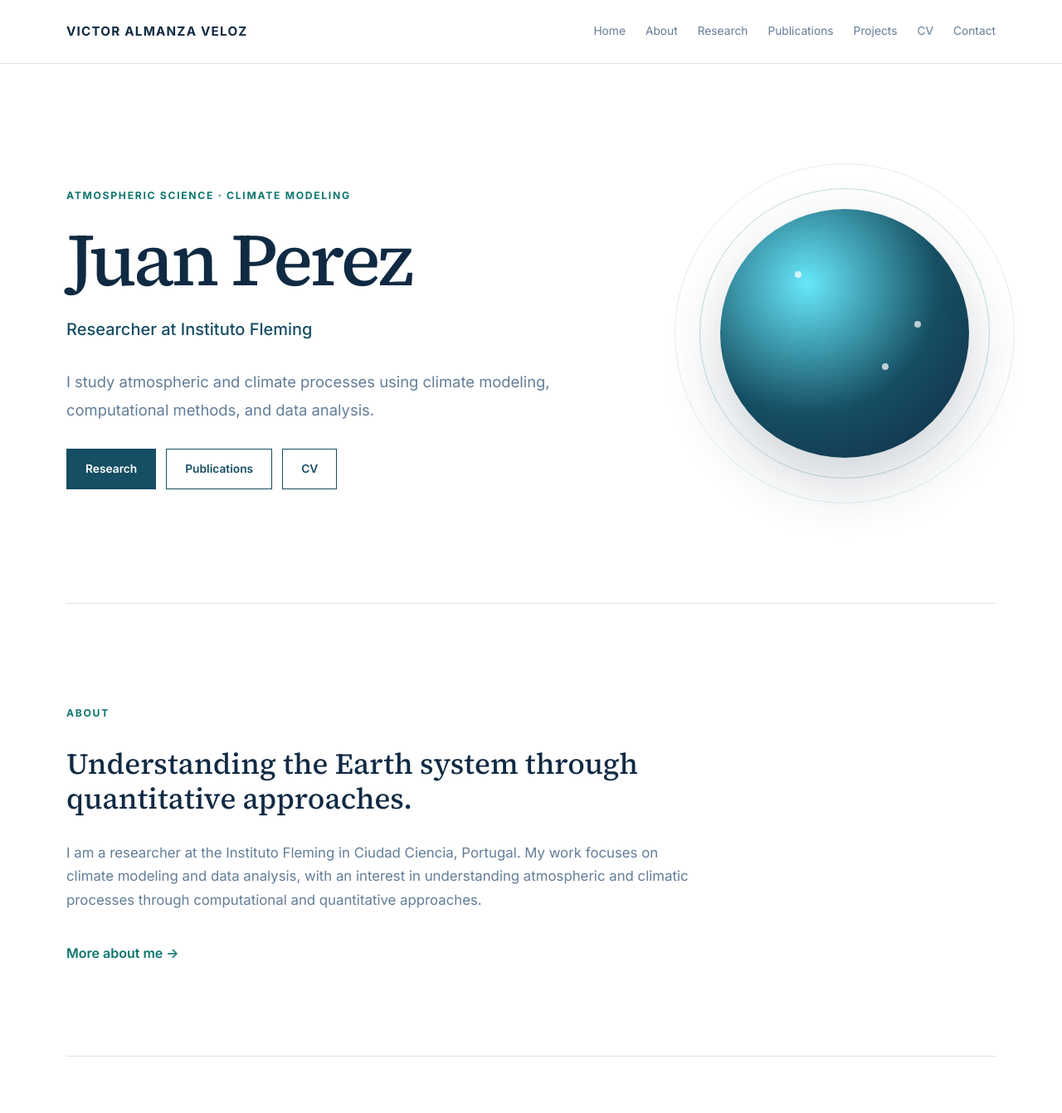
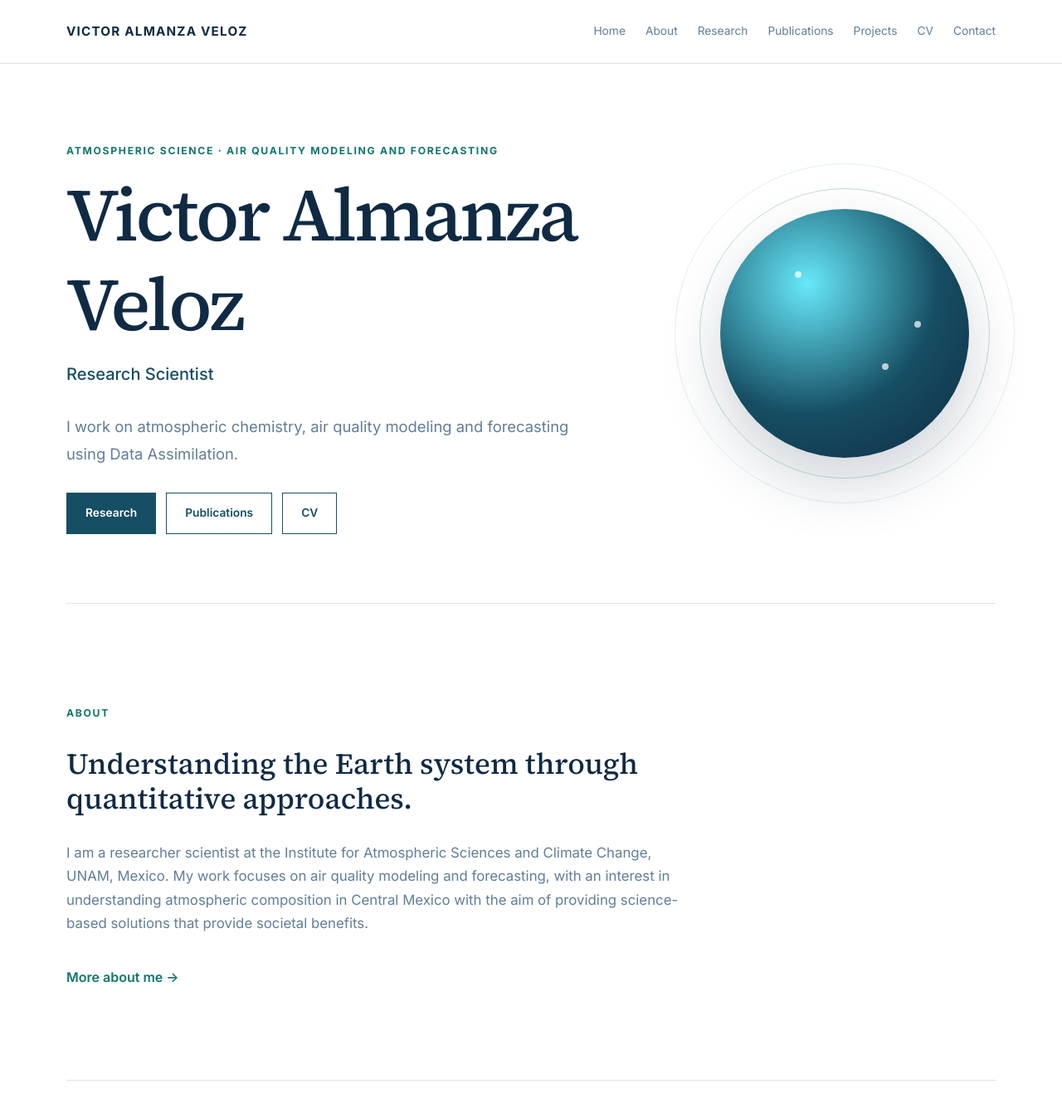
Before and after one commit to almanzav/almanzav.github.io, a Jekyll site: the page built from index.md, in a window 1280 px wide and 1400 px high. Shown: the top 1342 px of the window at 83% size. Built offline with Jekyll 4.4.1, drawn with Linux system fonts in a browser that asks for light colours; some of the changed text lies outside the part shown.

Commit message:
Update index.md

```diff
--- a/index.md
+++ b/index.md
@@ -8,18 +8,18 @@ title: Home
   <div class="hero-text">
 
     <p class="eyebrow">
-      ATMOSPHERIC SCIENCE · CLIMATE MODELING
+      ATMOSPHERIC SCIENCE · AIR QUALITY MODELING AND FORECASTING
     </p>
 
-    <h1>Juan Perez</h1>
+    <h1>Victor Almanza Veloz</h1>
 
     <p class="hero-role">
-      Researcher at Instituto Fleming
+      Research Scientist
     </p>
 
     <p class="hero-description">
-      I study atmospheric and climate processes using climate modeling,
-      computational methods, and data analysis.
+      I work on atmospheric chemistry, air quality modeling and forecasting using
+      Data Assimilation.
     </p>
 
     <div class="hero-buttons">
@@ -65,10 +65,10 @@ title: Home
   </h2>
 
   <p>
-    I am a researcher at the Instituto Fleming in Ciudad Ciencia,
-    Portugal. My work focuses on climate modeling and data analysis,
-    with an interest in understanding atmospheric and climatic
-    processes through computational and quantitative approaches.
+    I am a researcher scientist at the Institute for Atmospheric Sciences and Climate Change,
+    UNAM, Mexico. My work focuses on air quality modeling and forecasting,
+    with an interest in understanding atmospheric composition in Central Mexico with the aim
+    of providing science-based solutions that provide societal benefits.
   </p>
 
   <a class="text-link"
@@ -94,8 +94,8 @@ title: Home
       <h3>Climate Modeling</h3>
 
       <p>
-        Climate and Earth system models to investigate atmospheric
-        and climatic processes.
+        Chemical Transport Models to investigate atmospheric
+        composition in Mexico.
       </p>
 
     </div>
```
